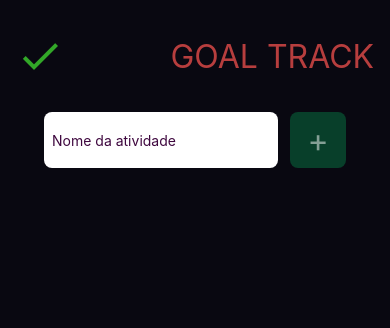
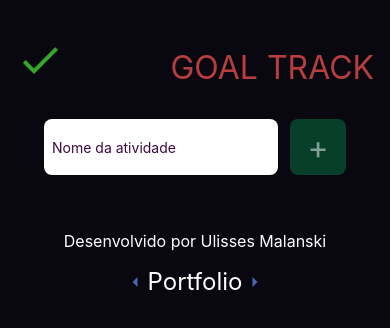
Before and after one commit to malanski/goaltrackapp, a React Native app: screen / in a window 390 px wide. Shown: the top 328 px of the page. Built offline with nearby package versions, Linux system fonts and the light colour scheme.

Commit message:
feat: create Footer and add external link

```diff
--- a/App.tsx
+++ b/App.tsx
@@ -1,13 +1,15 @@
 import Header from './src/components/Header'
 import Home from './src/screens/Home'
+
 import { ThemeProvider } from 'react-native-elements'
 import { styles } from './styles'
-import { View } from 'react-native'
+import { StatusBar, View } from 'react-native'
 
 export default function App() {
   return (
     <ThemeProvider>
       <View style={styles.container}>
+        <StatusBar translucent />
         <Header />
         <Home />
       </View>
--- /dev/null
+++ b/src/components/Footer/index.tsx
@@ -0,0 +1,28 @@
+import { Text, TouchableOpacity, View } from 'react-native'
+import { styles } from './styles'
+import { Linking } from 'react-native'
+import { Icon } from 'react-native-elements'
+
+
+export default function Footer() {
+  const portfolioLink = () => {
+    Linking.openURL('https://malanski.github.io/portfolio/#/projects')
+  }
+  return (
+    <View style={styles.footer}>
+      <Text style={styles.signature}>
+        Desenvolvido por Ulisses Malanski
+      </Text>
+      <TouchableOpacity
+        style={styles.portfolioLink}
+        onPress={portfolioLink}
+      >
+        <Icon name='arrow-left' color='#4767b1' />
+        <Text style={styles.link}>
+          Portfolio
+        </Text>
+        <Icon name='arrow-right' color='#4767b1' />
+      </TouchableOpacity>
+    </View>
+  )
+}
--- /dev/null
+++ b/src/components/Footer/styles.ts
@@ -0,0 +1,30 @@
+import { StyleSheet } from 'react-native';
+
+export const styles = StyleSheet.create({
+  footer: {
+    alignItems: 'center',
+    justifyContent:'space-between',
+    paddingTop: 16,
+    paddingBottom: 32,
+    // position: 'absolute',
+    // bottom: 0
+  },
+
+  signature: {
+    color: '#fff',
+    fontSize: 16
+  },
+
+  portfolioLink: {
+    paddingTop: 16,
+    display: 'flex',
+    flexDirection: 'row',
+    alignItems:'center',
+
+  },
+  link: {
+    color: '#fff',
+    fontSize: 24
+
+  }
+})
--- a/src/components/Header/styles.ts
+++ b/src/components/Header/styles.ts
@@ -10,6 +10,7 @@ export const styles = StyleSheet.create({
   textTitle: {
     textTransform:'uppercase',
     color: '#b73e3e',
-    fontSize: 32
+    fontSize: 32,
+    paddingTop: 16
   },
 })
--- a/src/screens/Home/components/TaskInput/index.tsx
+++ b/src/screens/Home/components/TaskInput/index.tsx
@@ -9,12 +9,6 @@ type Props = {
 }
 
 export default function TaskInput({onAdd, value, onChangeText}: Props) {
-  const [activity, setActivity] = useState('')
-  const [activityList, setActivityList] = useState<string[]>([])
-  const [isCheckedList, setIsCheckedList] = useState<boolean[]>([]);
-
-
-
   return (
     <>
       <View style={styles.form}>
--- a/src/screens/Home/index.tsx
+++ b/src/screens/Home/index.tsx
@@ -4,6 +4,7 @@ import React, { useState, useEffect } from 'react'
 import TaskInput from './components/TaskInput'
 import ActivityCard from './components/ActivityCard'
 import AsyncStorage from '@react-native-async-storage/async-storage';
+import Footer from '../../components/Footer'
 
 export default function Home() {
   const [activity, setActivity] = useState('')
@@ -102,6 +103,8 @@ export default function Home() {
                 onRemove={() => handleRemoveActivity(index)} />
             ))
           }
+
+          <Footer />
         </ScrollView>
       </View>
     </View>
```
